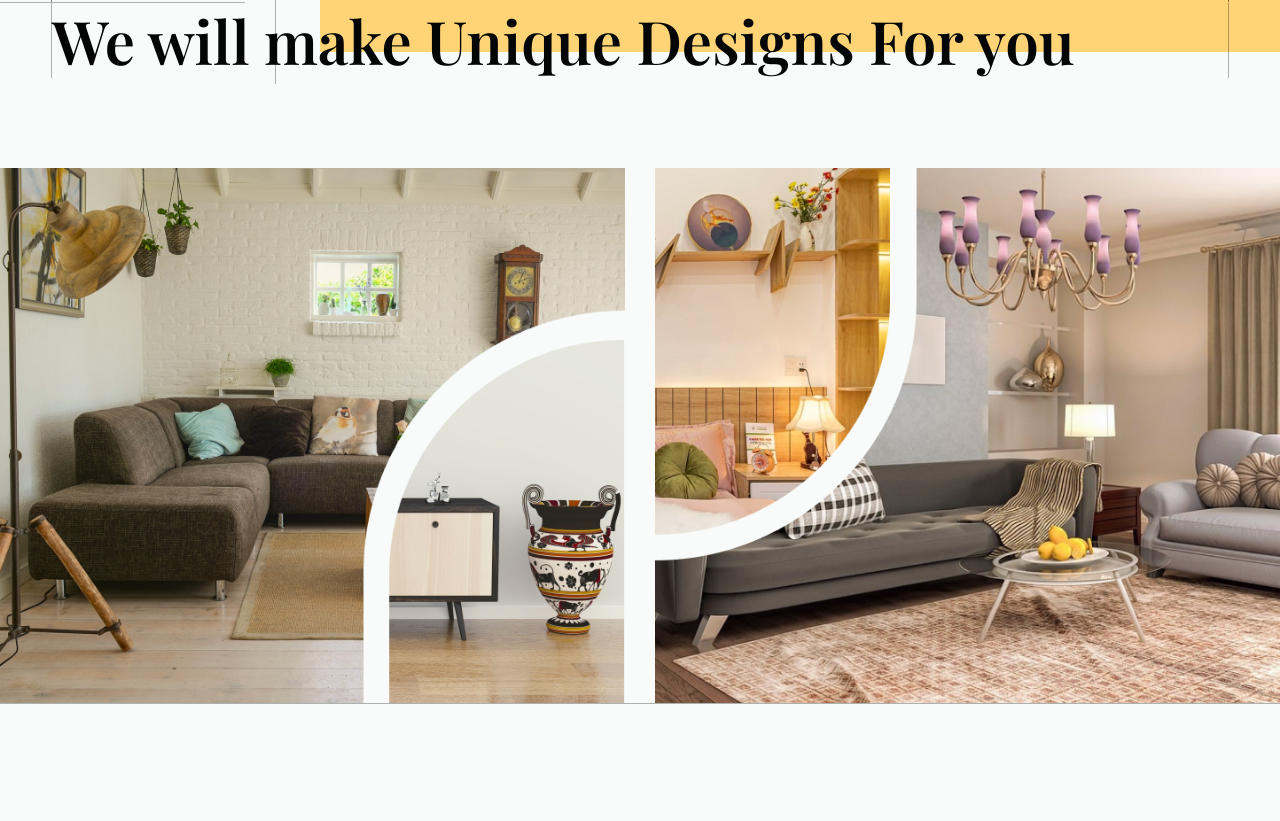
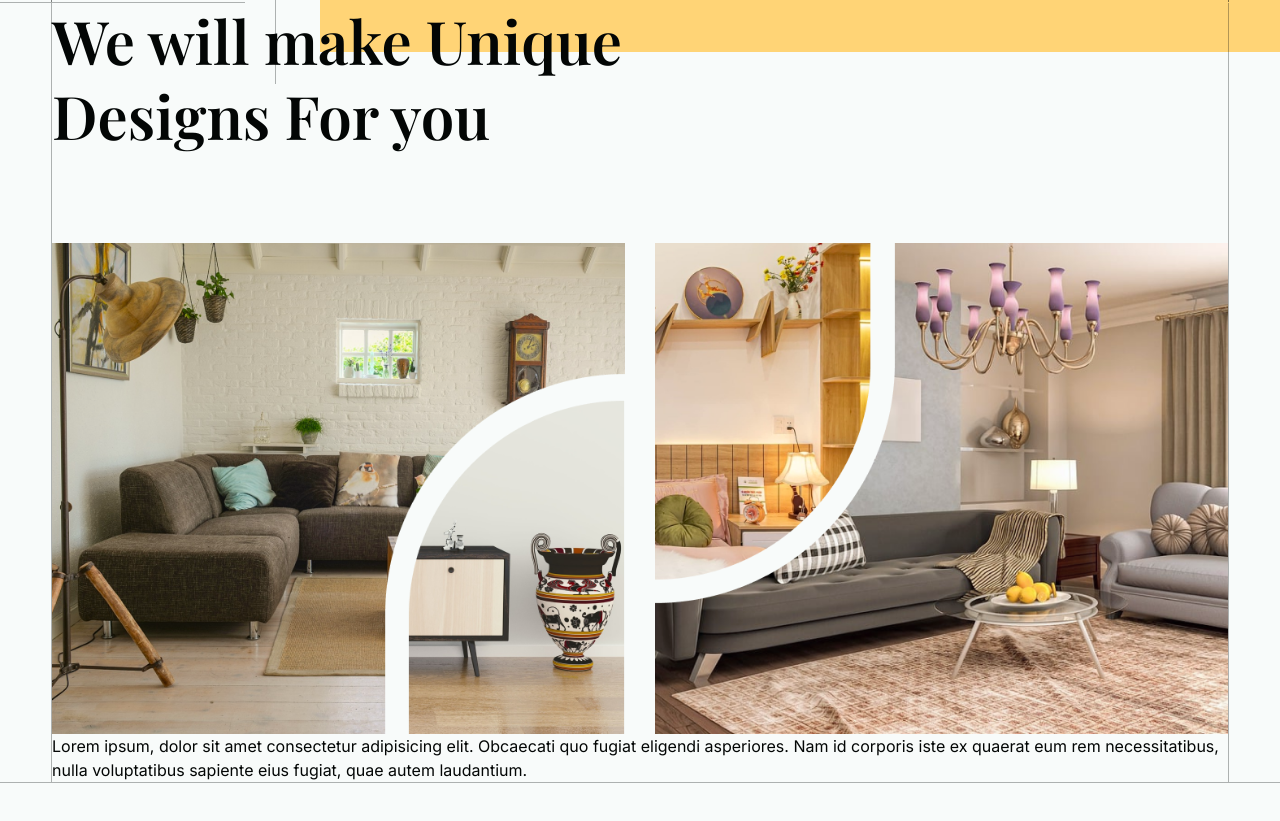
Before and after one commit to SantanderFerrari/airbnb, a website: page index.html in a window 1280 px wide. Shown: the part 3674-4495 px from the top of the page. Drawn offline with nearby package versions, Linux system fonts and the light colour scheme; a web font is replaced by a local one.

Commit message:
Refactor services tertiary section layout and add descriptive text

```diff
--- a/index.html
+++ b/index.html
@@ -372,12 +372,15 @@
         <div
           class="container mx-auto xl:border-x border-primary/30 relative z-40"
         >
+          <div class="max-w-[600px] pt-24 mx-auto xl:mx-0">
             <h2 class="services-tertiary__title h2 text-center xl:text-left">
               We will make Unique Designs For you
             </h2>
           </div>
           <!-- imgs -->
-        <div class="flex flex-col xl:flex-row gap-[30px] items-center">
+          <div
+            class="services-tertiary__images flex flex-col xl:flex-row gap-[30px] items-center"
+          >
             <div class="flex">
               <img src="/img/services/s1.png" alt="" />
             </div>
@@ -385,7 +388,17 @@
               <img src="/img/services/s2.png" alt="" />
             </div>
           </div>
+          <p class="services-tertiary__p hidden xl:flex text-left xl:py-[80px]">
+            Lorem ipsum, dolor sit amet consectetur adipisicing elit. Obcaecati
+            quo fugiat eligendi asperiores. Nam id corporis iste ex quaerat eum
+            rem necessitatibus, nulla voluptatibus sapiente eius fugiat, quae
+            autem laudantium.
+          </p>
+        </div>
       </section>
+
+      <!--projects-->
+      <section></section>
 
       <!-- temp div -->
       <div class="h-[3000px]"></div>
```
Lines whose indentation alone changed are shown as unchanged.
